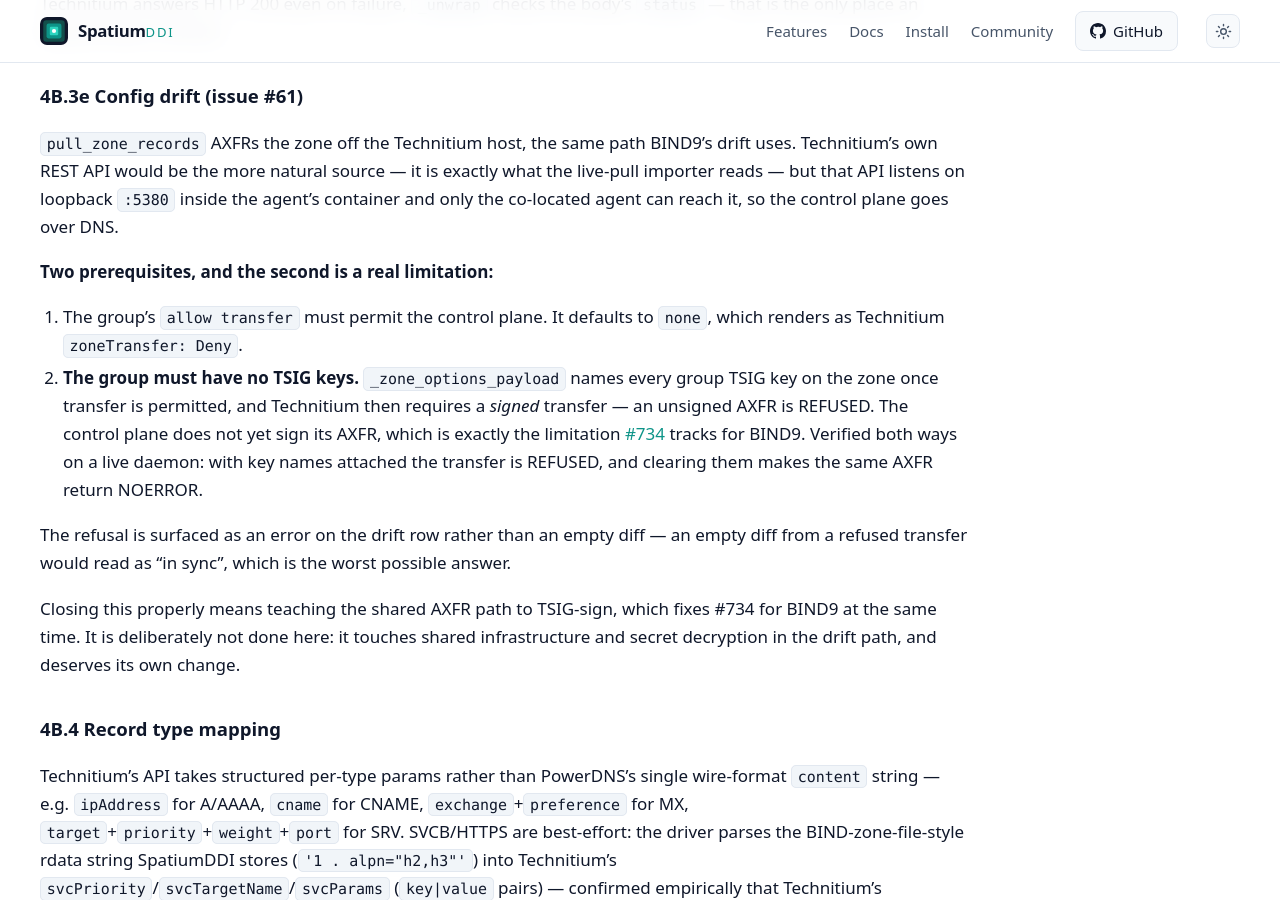
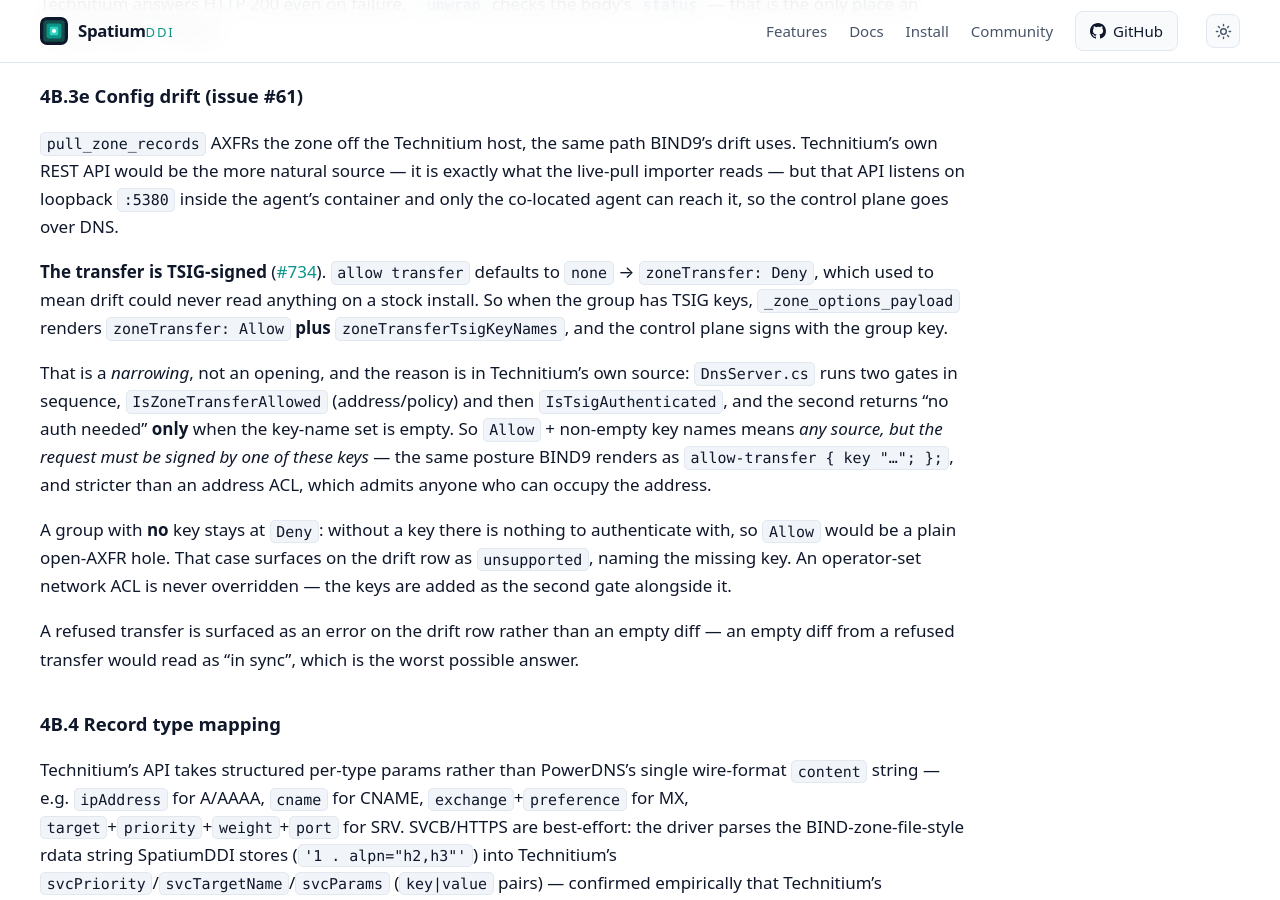
Before and after one commit to spatiumddi/spatiumddi.github.io, a Jekyll site: the page built from drivers/DNS_DRIVERS.md, in a window 1280 px wide and 900 px high, scrolled down 28676 px. Built offline with Jekyll 4.4.1, drawn with Linux system fonts in a browser that asks for light colours; our own code applies the rules of GitHub Pages for plain Markdown files.

Commit message:
docs: publish main@1e9493a
Mirrored from spatiumddi/spatiumddi@1e9493a90c601965dd8dcf16a1bf0068d5e1bfec by the docs-publish workflow. Do not edit this repository directly.

```diff
--- a/drivers/DNS_DRIVERS.md
+++ b/drivers/DNS_DRIVERS.md
@@ -837,14 +837,13 @@ Only `Primary` zones are imported. Secondary / Stub / Forwarder / Catalog are re
 
 `pull_zone_records` AXFRs the zone off the Technitium host, the same path BIND9's drift uses. Technitium's own REST API would be the more natural source — it is exactly what the live-pull importer reads — but that API listens on loopback `:5380` inside the agent's container and only the co-located agent can reach it, so the control plane goes over DNS.
 
-**Two prerequisites, and the second is a real limitation:**
+**The transfer is TSIG-signed** ([#734](https://github.com/spatiumddi/spatiumddi/issues/734)). `allow transfer` defaults to `none` → `zoneTransfer: Deny`, which used to mean drift could never read anything on a stock install. So when the group has TSIG keys, `_zone_options_payload` renders `zoneTransfer: Allow` **plus** `zoneTransferTsigKeyNames`, and the control plane signs with the group key.
 
-1. The group's `allow transfer` must permit the control plane. It defaults to `none`, which renders as Technitium `zoneTransfer: Deny`.
-2. **The group must have no TSIG keys.** `_zone_options_payload` names every group TSIG key on the zone once transfer is permitted, and Technitium then requires a *signed* transfer — an unsigned AXFR is REFUSED. The control plane does not yet sign its AXFR, which is exactly the limitation [#734](https://github.com/spatiumddi/spatiumddi/issues/734) tracks for BIND9. Verified both ways on a live daemon: with key names attached the transfer is REFUSED, and clearing them makes the same AXFR return NOERROR.
+That is a *narrowing*, not an opening, and the reason is in Technitium's own source: `DnsServer.cs` runs two gates in sequence, `IsZoneTransferAllowed` (address/policy) and then `IsTsigAuthenticated`, and the second returns "no auth needed" **only** when the key-name set is empty. So `Allow` + non-empty key names means *any source, but the request must be signed by one of these keys* — the same posture BIND9 renders as `allow-transfer { key "…"; };`, and stricter than an address ACL, which admits anyone who can occupy the address.
 
-The refusal is surfaced as an error on the drift row rather than an empty diff — an empty diff from a refused transfer would read as "in sync", which is the worst possible answer.
+A group with **no** key stays at `Deny`: without a key there is nothing to authenticate with, so `Allow` would be a plain open-AXFR hole. That case surfaces on the drift row as `unsupported`, naming the missing key. An operator-set network ACL is never overridden — the keys are added as the second gate alongside it.
 
-Closing this properly means teaching the shared AXFR path to TSIG-sign, which fixes #734 for BIND9 at the same time. It is deliberately not done here: it touches shared infrastructure and secret decryption in the drift path, and deserves its own change.
+A refused transfer is surfaced as an error on the drift row rather than an empty diff — an empty diff from a refused transfer would read as "in sync", which is the worst possible answer.
 
 ### 4B.4 Record type mapping
 
```
Also changed, not shown: features/DNS.md (+1 -1 lines), features/MIGRATION.md (+3 -2 lines).
